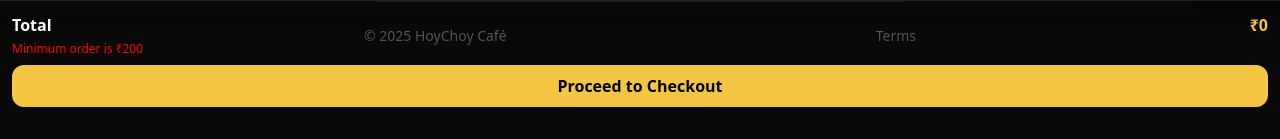
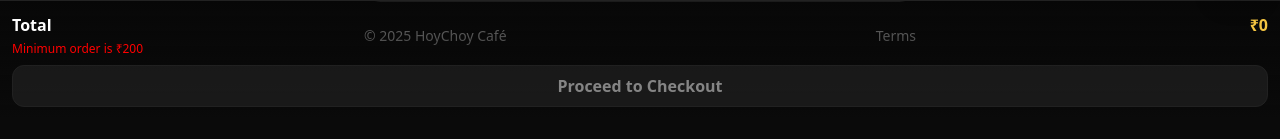
Before and after one commit to Ayushman158/hoychoy-cafe-new, a React (Vite) app: page / in a window 1280 px wide. Shown: the part 681-820 px from the top of the page. Built offline with nearby package versions, Linux system fonts and the light colour scheme; no server answers; the database is empty.

Commit message:
Menu: enforce ₹200 minimum before checkout; disable button under threshold

```diff
--- a/src/components/Menu.jsx
+++ b/src/components/Menu.jsx
@@ -137,7 +137,7 @@ const NonVegIcon = () => (
   function add(id){
   console.log('Adding item to cart:', id);
   console.log('Current cart:', cart);setCart(c=>({...c,[id]:(c[id]||0)+1}));setJustAdded(id);setTimeout(()=>setJustAdded(null),1000);}
-  function handleProceed(){ if(cartTotal<200) alert('Minimum order is ₹200'); onProceed(); }
+  function handleProceed(){ if(cartTotal<200){ alert('Minimum order is ₹200'); return; } onProceed(); }
 
   return (
     <main className="max-w-[600px] mx-auto px-4 pb-40">
@@ -282,7 +282,7 @@ const NonVegIcon = () => (
           <span>Total</span><span className="price">₹{cartTotal}</span>
         </div>
         {cartTotal<200 && <div className="text-error text-xs mt-1">Minimum order is ₹200</div>}
-        <button className={`btn w-full mt-2 ${appReason==='CLOSED_BY_OWNER' ? 'btn-disabled' : 'btn-primary'}`} disabled={appReason==='CLOSED_BY_OWNER'} onClick={handleProceed}>Proceed to Checkout</button>
+        <button className={`btn w-full mt-2 ${(appReason==='CLOSED_BY_OWNER' || cartTotal<200) ? 'btn-disabled' : 'btn-primary'}`} disabled={appReason==='CLOSED_BY_OWNER' || cartTotal<200} onClick={handleProceed}>Proceed to Checkout</button>
         {cartTotal>0 && (
           <button className="btn w-full mt-2" type="button" onClick={()=>{ setCart({}); try{ localStorage.removeItem('hc_cart'); }catch{} }}>Clear Cart</button>
         )}
```
